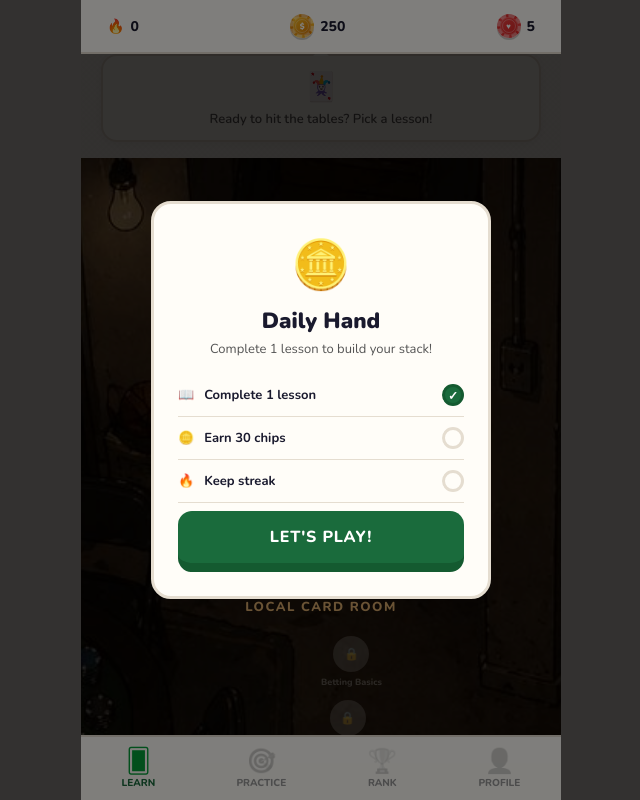
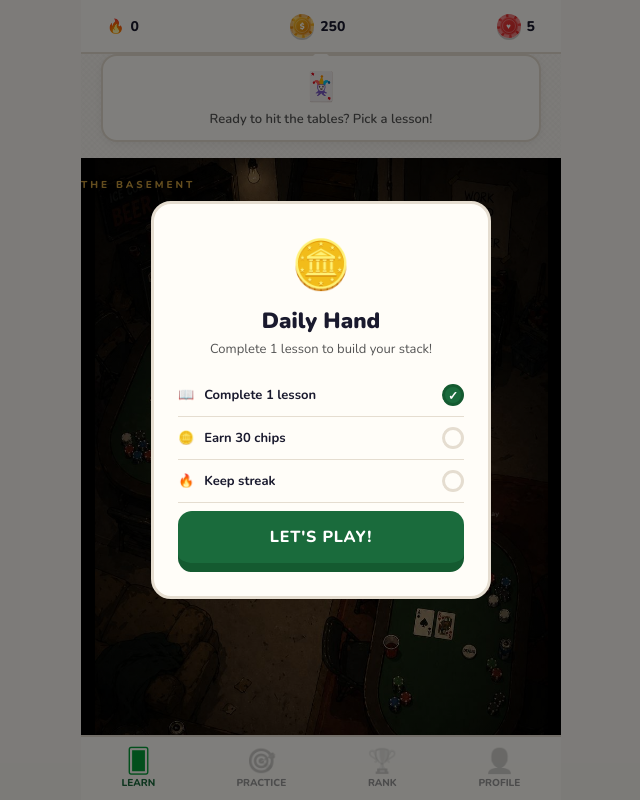
Before and after one commit to jack108510/pokertime-casino, a plain HTML site: page index.html in a window 1280 px wide. Both pictures are taken after a click on the button "DEAL ME IN 🂠". Shown: the top 800 px of the page, without its empty margins (319-959 px from the left). Drawn offline with nearby package versions, Linux system fonts and the light colour scheme.

Commit message:
full basement image bg, smaller nodes, only basement tier, no emojis

```diff
--- a/index.html
+++ b/index.html
@@ -38,7 +38,7 @@ body{font-family:'Nunito',sans-serif;background:var(--cream);color:var(--dark);o
 .fbtn:active{border-bottom-width:2px;transform:translateY(3px);box-shadow:0 2px 0 var(--felt-d)}
 .lstats{display:flex;gap:28px;margin-top:28px;z-index:2}.ls b{display:block;font-size:18px;color:#fff}.ls span{font-size:11px;color:rgba(255,255,255,.35)}
 /* Map */
-.ms2{flex:1;overflow-y:auto;-webkit-overflow-scrolling:touch}.mi{display:flex;flex-direction:column;align-items:center;padding:28px 0 90px}
+.ms2{flex:1;overflow:hidden}.mi{position:relative;width:100%;height:calc(100vh - 120px);background:url('basement-bg.jpg') center center/contain no-repeat #000}
 .msec{text-align:center;margin:20px 0 14px}.msec-i{font-size:22px;display:block;margin-bottom:2px}.msec-l{font-size:13px;font-weight:800;text-transform:uppercase;letter-spacing:1.5px;color:var(--felt)}
 .nd{display:flex;flex-direction:column;align-items:center;z-index:2;cursor:pointer;transition:.15s}.nd:active{transform:scale(.92)}
 /* Poker chip nodes */
@@ -56,8 +56,8 @@ body{font-family:'Nunito',sans-serif;background:var(--cream);color:var(--dark);o
 /* Map nodes — small dots on the background */
 .map-node{position:absolute;top:50%;transform:translateY(-50%);display:flex;flex-direction:column;align-items:center;gap:4px;cursor:pointer;transition:.2s;z-index:5}
 .map-node:active{transform:translateY(-50%) scale(.9)}
-.map-node .node-label{font-size:9px;font-weight:800;white-space:nowrap;max-width:90px;overflow:hidden;text-overflow:ellipsis;text-align:center}
-.map-node .node-check,.map-node .node-lock,.map-node .node-sym{width:36px;height:36px;border-radius:50%;display:flex;align-items:center;justify-content:center;font-size:14px;font-weight:900;transition:.2s}
+.map-node .node-label{font-size:7px;font-weight:800;white-space:nowrap;max-width:90px;overflow:hidden;text-overflow:ellipsis;text-align:center}
+.map-node .node-check,.map-node .node-lock,.map-node .node-sym{width:26px;height:26px;border-radius:50%;display:flex;align-items:center;justify-content:center;font-size:10px;font-weight:900;transition:.2s}
 .map-node.completed .node-check{background:linear-gradient(145deg,#4ade80,#16a34a);color:#fff;box-shadow:0 2px 8px rgba(34,197,94,0.4)}
 .map-node.completed .node-label{color:#4ade80}
 .map-node.available .node-sym{background:rgba(255,255,255,0.9);color:#1a1a2e;box-shadow:0 0 12px rgba(255,255,255,0.3);animation:pulse 2s infinite}
@@ -69,9 +69,8 @@ body{font-family:'Nunito',sans-serif;background:var(--cream);color:var(--dark);o
 .map-row{position:relative}
 
 /* Basement background for the whole map */
-.ms2{flex:1;overflow-y:auto;-webkit-overflow-scrolling:touch;background:url('basement-bg.jpg') center top/cover no-repeat #0a0a0a}
-.ms2::before{content:'';position:fixed;top:0;left:0;right:0;bottom:0;background:rgba(5,3,1,0.6);pointer-events:none;z-index:1}
-.mi{position:relative;z-index:2}
+/* vignette overlay */.mi::after{content:'';position:absolute;inset:0;background:radial-gradient(ellipse at center,transparent 40%,rgba(0,0,0,0.7) 100%);pointer-events:none;z-index:1}
+/* Tier header */.msec{position:absolute;z-index:5;text-align:center;pointer-events:none}.msec .msec-l{font-size:10px;font-weight:800;text-transform:uppercase;letter-spacing:3px;text-shadow:0 1px 6px rgba(0,0,0,0.8)}
 .cn{height:8px;width:100%;position:relative}.cl{display:none}
 /* Candy crush style winding path */
 .path-wrap{position:relative;width:100%;height:16px;margin:4px 0}
@@ -146,7 +145,7 @@ body{font-family:'Nunito',sans-serif;background:var(--cream);color:var(--dark);o
 .cmg{font-size:13px;font-weight:700;color:var(--gold);margin-bottom:20px}
 .xpt{position:fixed;top:56px;left:50%;transform:translateX(-50%);z-index:250;background:var(--gold);color:var(--dark);padding:8px 20px;border-radius:20px;font-weight:800;font-size:14px;box-shadow:0 4px 16px rgba(0,0,0,.2);display:none;animation:ti .3s}
 .xpt.sh{display:block}@keyframes ti{from{opacity:0;transform:translateX(-50%) translateY(-12px)}to{opacity:1;transform:translateX(-50%) translateY(0)}}
-.ptc{position:fixed;pointer-events:none;z-index:300;font-size:14px;font-weight:900;color:var(--gold);animation:pu .8s forwards}
+.ptc{position:fixed;pointer-events:none;z-index:300;font-size:10px;font-weight:900;color:var(--gold);animation:pu .8s forwards}
 @keyframes pu{0%{opacity:1;transform:translateY(0)}100%{opacity:0;transform:translateY(-50px) scale(.5)}}
 .sbg{position:fixed;inset:0;background:rgba(0,0,0,.6);z-index:199;display:none}.sbg.sh{display:block}
 .spp{position:fixed;top:50%;left:50%;transform:translate(-50%,-50%);z-index:200;display:none;text-align:center;animation:pi .4s}
@@ -397,116 +396,62 @@ const L={
 };
 
 const MAP=[
-{s:'🪵 The Basement',ls:[
-{id:'card-values',ic:'🃏',n:'Card Values',c:'f',q:8},
-{id:'hand-rankings',ic:'🏆',n:'Hand Rankings',c:'g',q:10,crown:true},
-{id:'pot-odds',ic:'💰',n:'Pot Odds',c:'b',q:10},
-{id:'position',ic:'🧭',n:'Position Play',c:'p',q:8},
-]},
-{s:'🏪 Local Card Room',ls:[
-{id:'betting-basics',ic:'💵',n:'Betting Basics',c:'o',q:8},
-{id:'bluffing',ic:'🎭',n:'Bluffing 101',c:'rd',q:8},
-{id:'ranges',ic:'📊',n:'Range Reading',c:'b',q:8},
-{id:'preflop',ic:'🎯',n:'Pre-flop Strategy',c:'f',q:8},
-]},
-{s:'🌃 Downtown Casino',ls:[
-{id:'c-bet',ic:'🔥',n:'Continuation Bets',c:'rd',q:8},
-{id:'bet-sizing',ic:'📏',n:'Bet Sizing',c:'o',q:8},
-{id:'gto-basics',ic:'🧠',n:'GTO Strategy',c:'p',q:8},
-{id:'tournament',ic:'🏆',n:'Tournament vs Cash',c:'g',q:8},
-{id:'tells',ic:'👁',n:'Reading Tells',c:'f',q:8},
-]},
-{s:'🎰 Vegas Strip',ls:[
-{id:'adv-bluff',ic:'🎭',n:'Advanced Bluffing',c:'rd',q:8},
-{id:'exploit',ic:'⚡',n:'Exploitative Play',c:'b',q:8},
-{id:'multiway',ic:'🌀',n:'Multi-way Pots',c:'p',q:8},
-{id:'icm',ic:'💎',n:'ICM Pressure',c:'g',q:10,crown:true},
-]},
-{s:'👑 Macau · Monte Carlo',ls:[
-{id:'psychology',ic:'🧘',n:'High Roller Psychology',c:'b',q:8},
-{id:'mixed',ic:'🎲',n:'Mixed Games',c:'o',q:8},
-{id:'heads-up',ic:'⚔',n:'Heads-Up Mastery',c:'rd',q:8},
-{id:'final-table',ic:'♠',n:'The Final Table',c:'p',q:10,crown:true},
+{s:'The Basement',ls:[
+{id:'card-values',ic:'A',n:'Card Values',c:'f',q:8},
+{id:'hand-rankings',ic:'K',n:'Hand Rankings',c:'g',q:10,crown:true},
+{id:'pot-odds',ic:'%',n:'Pot Odds',c:'b',q:10},
+{id:'position',ic:'P',n:'Position Play',c:'p',q:8},
 ]},
 ];
 
-const SYMBOLS={'card-values':'A♠','hand-rankings':'♛','pot-odds':'÷','position':'◎','betting-basics':'$$','bluffing':'?!','ranges':'⊞','preflop':'PF','c-bet':'CB','bet-sizing':'BS','gto-basics':'Δ','tournament':'★','tells':'◉','adv-bluff':'?!','exploit':'EX','multiway':'MW','icm':'💎','psychology':'🧠','mixed':' HORSE','heads-up':'HU','final-table':'♠'};
+const SYMBOLS={'card-values':'A♠','hand-rankings':'♛','pot-odds':'÷','position':'◎'};
 
 function buildMap(){
-  const el=document.getElementById('mn');let h='',totalIdx=0;
-  // Position each lesson at specific points on the background image
-  // Using percentage-based positions for responsiveness
-  const positions=[
-    // Basement
-    {x:30,y:15},{x:65,y:28},{x:25,y:42},{x:70,y:55},
-    // Local Card Room
-    {x:35,y:68},{x:60,y:72},{x:20,y:80},{x:75,y:85},
-    // Downtown Casino
-    {x:45,y:90},{x:70,y:93},{x:25,y:96},{x:55,y:99},{x:40,y:102},
-    // Vegas Strip
-    {x:30,y:108},{x:65,y:112},{x:35,y:117},{x:60,y:122},
-    // Macau / Monte Carlo
-    {x:45,y:128},{x:25,y:133},{x:65,y:138},{x:45,y:143},
-  ];
+  const el=document.getElementById('mn');let h='';
   const allLessons=[];
   MAP.forEach(sec=>sec.ls.forEach(l=>allLessons.push(l)));
 
-  // Build one big map with the basement background
-  // Each tier gets a different background section
-  let currentY = 0;
-  const tierBgs = ['basement-bg.jpg','basement-bg.jpg','basement-bg.jpg','basement-bg.jpg','basement-bg.jpg'];
-  const tierColors = ['#c89b3c','#d4a76a','#e84393','#f8d868','#7ef9ff'];
-  const tierBgColors = ['rgba(10,8,4,0.85)','rgba(18,14,10,0.85)','rgba(10,9,20,0.85)','rgba(20,15,24,0.85)','rgba(8,14,22,0.85)'];
+  // Position lessons on the poker tables in the basement image
+  // Left table: Card Values (left edge), Hand Rankings (right edge)
+  // Right table: Pot Odds (left edge), Position Play (right edge)
+  const positions=[
+    {x:22,y:38},   // Card Values — on left table
+    {x:42,y:42},   // Hand Rankings — on left table
+    {x:58,y:55},   // Pot Odds — on right table
+    {x:78,y:50},   // Position Play — on right table
+  ];
 
-  let posIdx = 0;
+  let posIdx=0;
   MAP.forEach((sec,si)=>{
     // Tier header
-    const emoji = sec.s.split(' ')[0];
-    const name = sec.s.split(' ').slice(1).join(' ');
-    h+=`<div class="msec" style="margin-top:${si===0?'20px':'40px'}"><span class="msec-i">${emoji}</span><div class="msec-l" style="color:${tierColors[si]}">${name}</div></div>`;
+    h+=`<div class="msec"><div class="msec-l" style="color:#c89b3c;letter-spacing:3px">${sec.s}</div></div>`;
 
     sec.ls.forEach((l,li)=>{
-      const dn = G.completed[l.id];
-      // Check if previous lesson is completed (for unlock logic)
-      const prevDone = posIdx === 0 || G.completed[allLessons[posIdx-1]?.id];
-      const locked = !prevDone && !dn;
+      const dn=G.completed[l.id];
+      const prevDone=posIdx===0||G.completed[allLessons[posIdx-1]?.id];
+      const locked=!prevDone&&!dn;
+      const pos=positions[posIdx]||{x:50,y:50};
+      const sym=SYMBOLS[l.id]||'?';
 
-      const pos = positions[posIdx] || {x:50,y:posIdx*7};
-      const sym = SYMBOLS[l.id]||'?';
+      let nodeClass;
+      if(dn) nodeClass='map-node completed';
+      else if(prevDone) nodeClass='map-node available';
+      else nodeClass='map-node locked';
 
-      // Determine node state
-      let nodeClass, nodeStyle;
-      if(dn){
-        nodeClass = 'map-node completed';
-        nodeStyle = `left:${pos.x}%;`;
-      } else if(prevDone){
-        nodeClass = 'map-node available';
-        nodeStyle = `left:${pos.x}%;`;
-      } else {
-        nodeClass = 'map-node locked';
-        nodeStyle = `left:${pos.x}%;`;
+      // Connector line from previous
+      if(posIdx>0){
+        const prevPos=positions[posIdx-1];
+        const prevDone2=G.completed[allLessons[posIdx-1]?.id];
+        const lineColor=prevDone2?'#4ade80':'rgba(255,255,255,0.15)';
+        h+=`<svg style="position:absolute;top:0;left:0;width:100%;height:100%;pointer-events:none;z-index:1" viewBox="0 0 100 100" preserveAspectRatio="none"><line x1="${prevPos.x}" y1="${prevPos.y}" x2="${pos.x}" y2="${pos.y}" stroke="${lineColor}" stroke-width="0.5" ${prevDone2?'':'stroke-dasharray="2 2"'} opacity="0.6"/></svg>`;
       }
 
-      h+=`<div class="map-row" style="position:relative;height:52px;margin:6px 0">`;
-
-      // Connector line from previous
-      if(posIdx > 0){
-        const prevPos = positions[posIdx-1] || {x:50};
-        const prevDone2 = G.completed[allLessons[posIdx-1]?.id];
-        const lineColor = prevDone2 ? '#4ade80' : '#444';
-        h+=`<svg style="position:absolute;inset:0;width:100%;height:100%" preserveAspectRatio="none"><line x1="${prevPos.x}%" y1="0" x2="${pos.x}%" y2="100%" stroke="${lineColor}" stroke-width="2" stroke-dasharray="${prevDone2?'':'4 4'}" opacity="0.5"/></svg>`;
-      }
-
-      h+=`<div class="${nodeClass}" style="${nodeStyle}" ${!locked?`onclick="startL('${l.id}')"`:''}>`;
-      if(dn){
-        h+=`<span class="node-check">✓</span>`;
-      } else if(locked){
-        h+=`<span class="node-lock">🔒</span>`;
-      } else {
-        h+=`<span class="node-sym">${sym}</span>`;
-      }
+      h+=`<div class="${nodeClass}" style="left:${pos.x}%;top:${pos.y}%" ${!locked?`onclick="startL('${l.id}')"`:''}>`;
+      if(dn) h+=`<span class="node-check">✓</span>`;
+      else if(locked) h+=`<span class="node-lock">🔒</span>`;
+      else h+=`<span class="node-sym">${sym}</span>`;
       h+=`<span class="node-label">${l.n}</span>`;
-      h+=`</div></div>`;
+      h+=`</div>`;
 
       posIdx++;
     });
```
